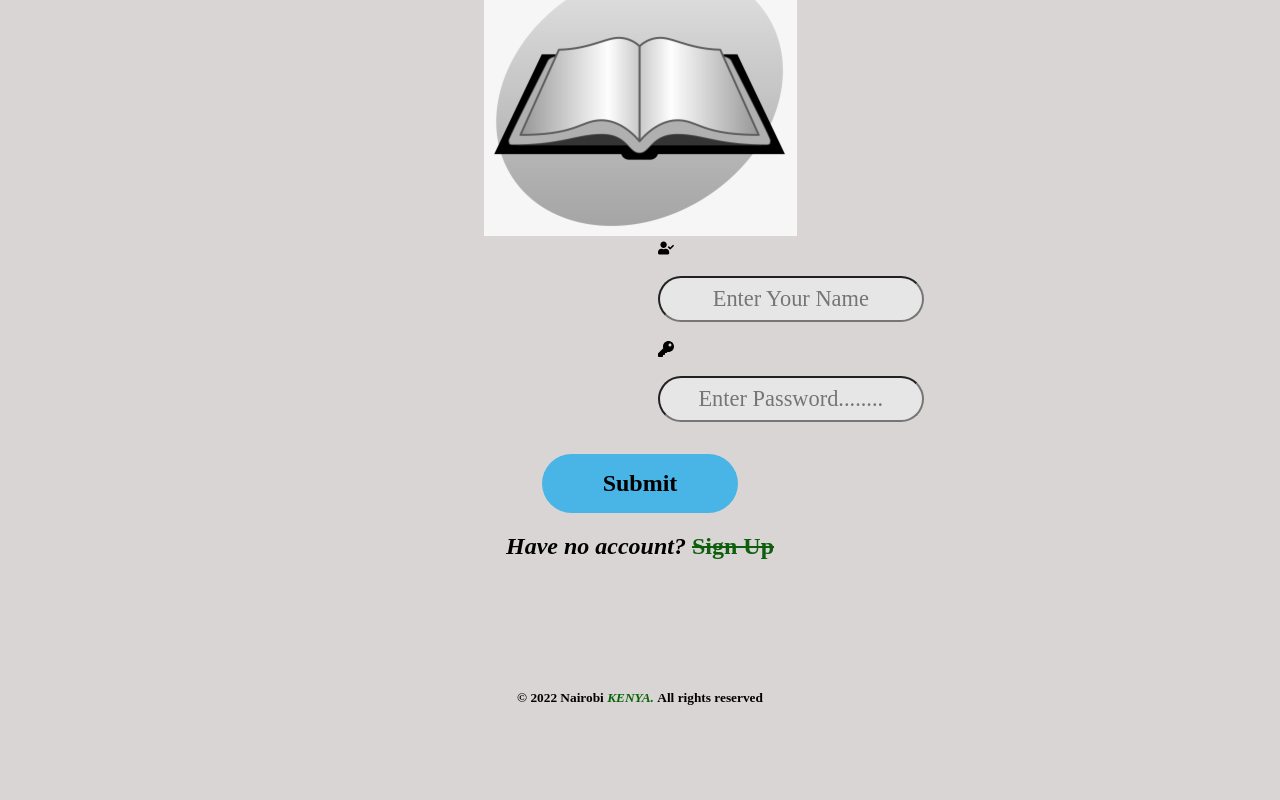
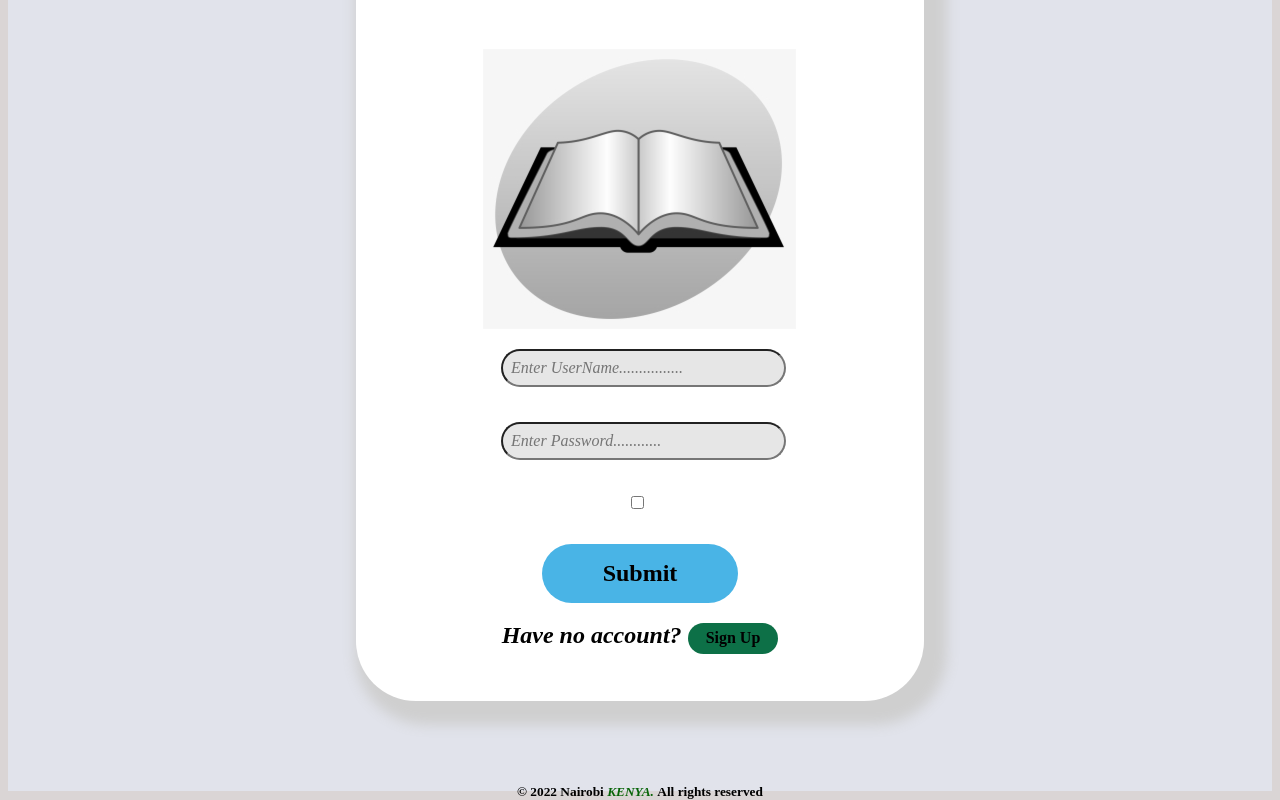
Before and after one commit to hermitex/book-cafe, a React (Create React App) app in the folder client/: page / in a window 1280 px wide. Shown: the part 369-1169 px from the top of the page. Before the commit the page ends 1083 px from the top, so only its background shows below. Built offline with nearby package versions, Linux system fonts and the light colour scheme.

Commit message:
design change

```diff
--- a/client/src/components/Login/login.css
+++ b/client/src/components/Login/login.css
@@ -1,10 +1,30 @@
 body {
     text-align: center;
-    margin-top: 150px;
+    margin-top: 100px;
 }
 
+.main {
+    text-align: center;
+    justify-content: center;
+    display: flex;
+    padding-top: 90px;
+    padding-bottom: 90px;
+    background-color: #e1e3eb;
+  }
+
+  .sub-main {
+    display: flex;
+    justify-content: center;
+    height: 850px;
+    width: 45%;
+    box-shadow: 11px 12px 13px 12px rgb(207, 207, 207);
+    padding-top: 30px;
+    border-radius: 60px;
+    background-color: white;
+
+  }
 .dash h1 {
-    font-size: 6rem;
+    font-size: 5rem;
     font-weight: bolder;
 }
 
@@ -12,7 +32,7 @@ body {
     display: flex;
     flex-direction: column;
     gap: 1.2rem;
-    margin-left: 650px;
+    margin-left: 100px;
 }
 
 .button {
@@ -48,12 +68,15 @@ transform: scale(1.2);
 }
 
 input {
+    margin-top: 1rem;
     text-align: center;
-    width: 40%;
+    width: 70%;
     padding: 0.5rem;
     border-radius: 1.5rem;
     background: rgb(230, 230, 230);
-    font-size: 1.4rem;
+    font-size: 1rem;
+    text-align: left;
+    font-style: italic;
     font-family: 'Times New Roman', Times, serif;
 }
 
@@ -66,6 +89,20 @@ input {
     font-style: normal;
     text-decoration: line-through;
 }
+
+.signup button {
+    background-color: rgb(13, 112, 71);
+    color: black;
+    font-size: 1rem;
+    font-family: 'Times New Roman', Times, serif;
+    text-decoration: none;
+    border: 6px solid transparent;
+    font-weight: bold;
+    padding: 0.3px 12px;
+    border-radius: 30px;
+    transition: transform .4s;
+}
+
 
 .copyright {
     margin-top:  8rem;
--- a/client/src/components/Login/login.jsx
+++ b/client/src/components/Login/login.jsx
@@ -1,29 +1,33 @@
 import React from "react";
 import "./login.css"
 import LOGO from "../../assets/login.png"
-import {FaUserCheck} from "react-icons/fa"
-import {FaKey} from "react-icons/fa"
+
+
 
 
 
 const Login = ( ) => {
     return (
+        <div className="main">
+     <div className="sub-main">
         <div className="login">
                 <div className="dash">
                 <h1>BOOK CAFE</h1>
-                <img src = { LOGO} alt="logo" />
+                <img src = { LOGO}  alt="logo" />
 
         <div className="form">
-             <FaUserCheck /><input type="text" name="name" placeholder="Enter Your Name" required />
-                <FaKey /><input type="email" name="email" placeholder="Enter Password........" required />
+             <input type="text" name="name" placeholder="Enter UserName................" required />
+            <input type="email" name="email" placeholder="Enter Password............" required />
+                <input type="checkbox" name="password" placeholder="Remember Username..........." required />
          </div>
 
          <div className="button">
                 <button type="submit" className="btn btn-primary">Submit</button>
+
         </div>
 
         <div className="signup">
-                <h2>Have no account? <span>Sign Up</span></h2>
+                <h2>Have no account?  <button type="button" class="btn" onclick="openSignUp()">Sign Up</button></h2>
         </div>
 
         <div className="copyright">
@@ -32,7 +36,8 @@ const Login = ( ) => {
 
                 </div>
                 </div>
-
+</div>
+</div>
 
 
     )
```
